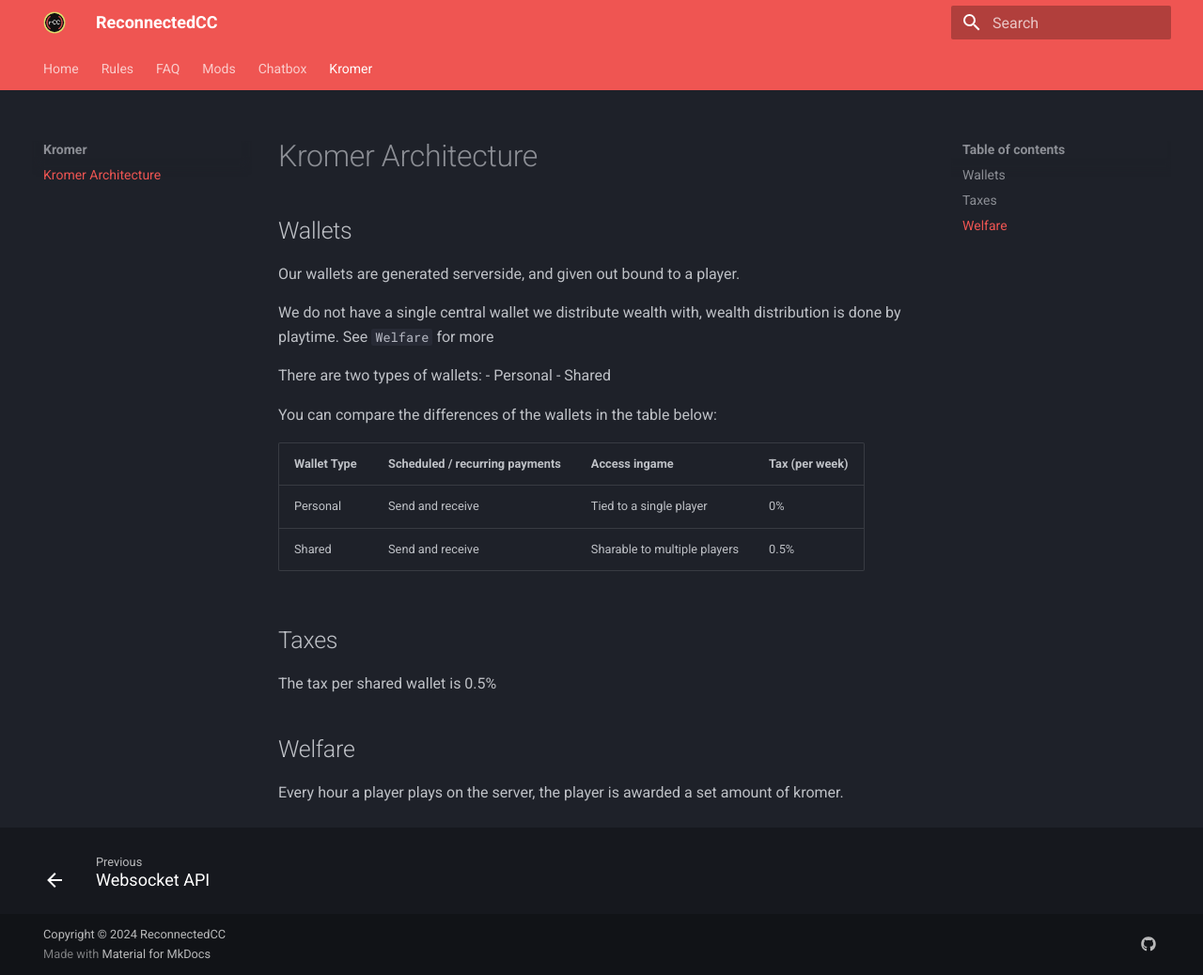
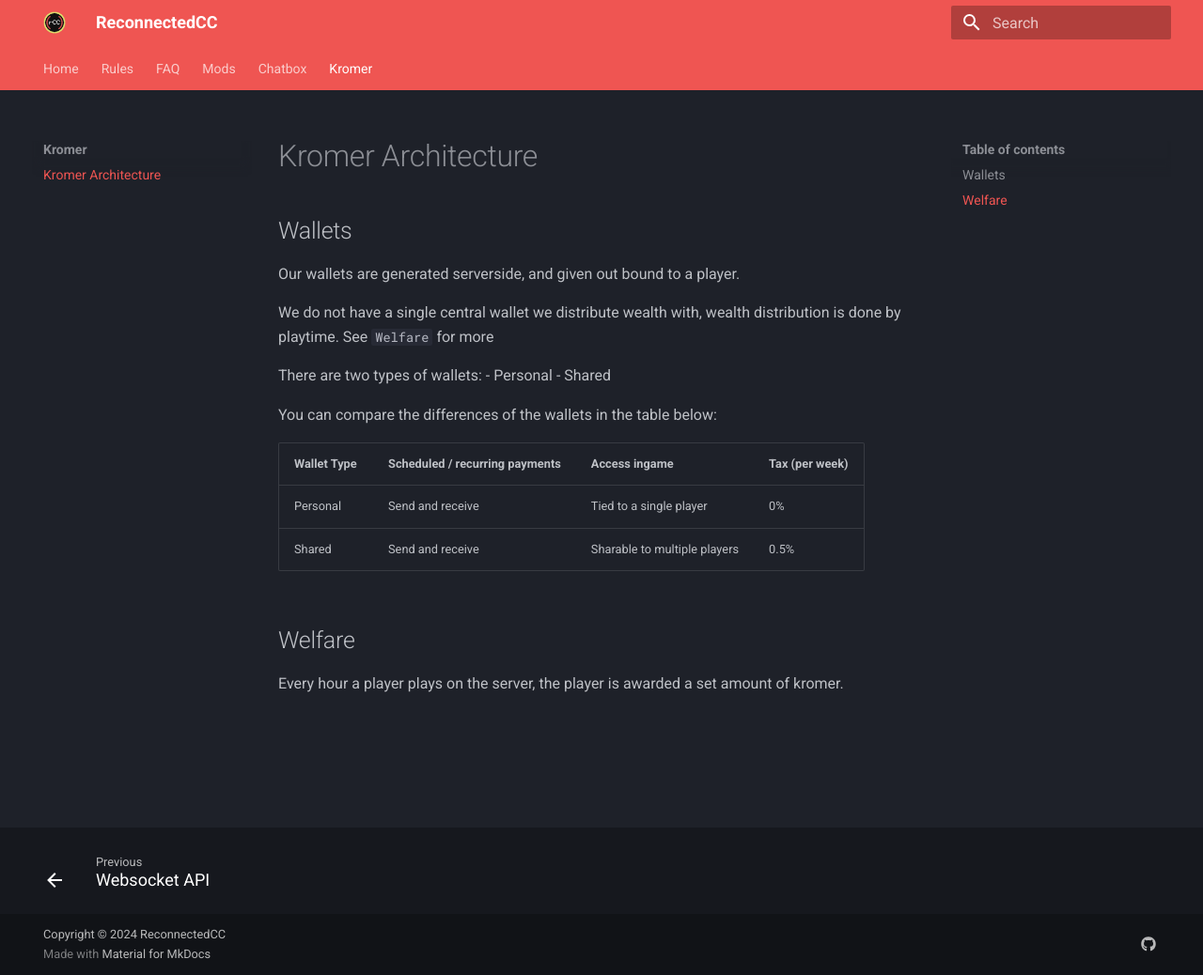
Before and after one commit to ReconnectedCC/docs, an MkDocs documentation site: the page built from docs/kromer/architecture.md, in a window 1280 px wide and 1038 px high. Shown: the whole window at 94% size. Built offline with MkDocs 1.6.1 and Material for MkDocs 9.7.7, drawn with Linux system fonts in a browser that asks for light colours.

Commit message:
remove taxes section

```diff
--- a/docs/kromer/architecture.md
+++ b/docs/kromer/architecture.md
@@ -16,8 +16,5 @@
 | Personal    | Send and receive               | Tied to a single player      | 0%             |
 | Shared      | Send and receive               | Sharable to multiple players | 0.5%           |
 
-## Taxes
-The tax per shared wallet is 0.5%
-
 ## Welfare
 Every hour a player plays on the server, the player is awarded a set amount of kromer.
```
